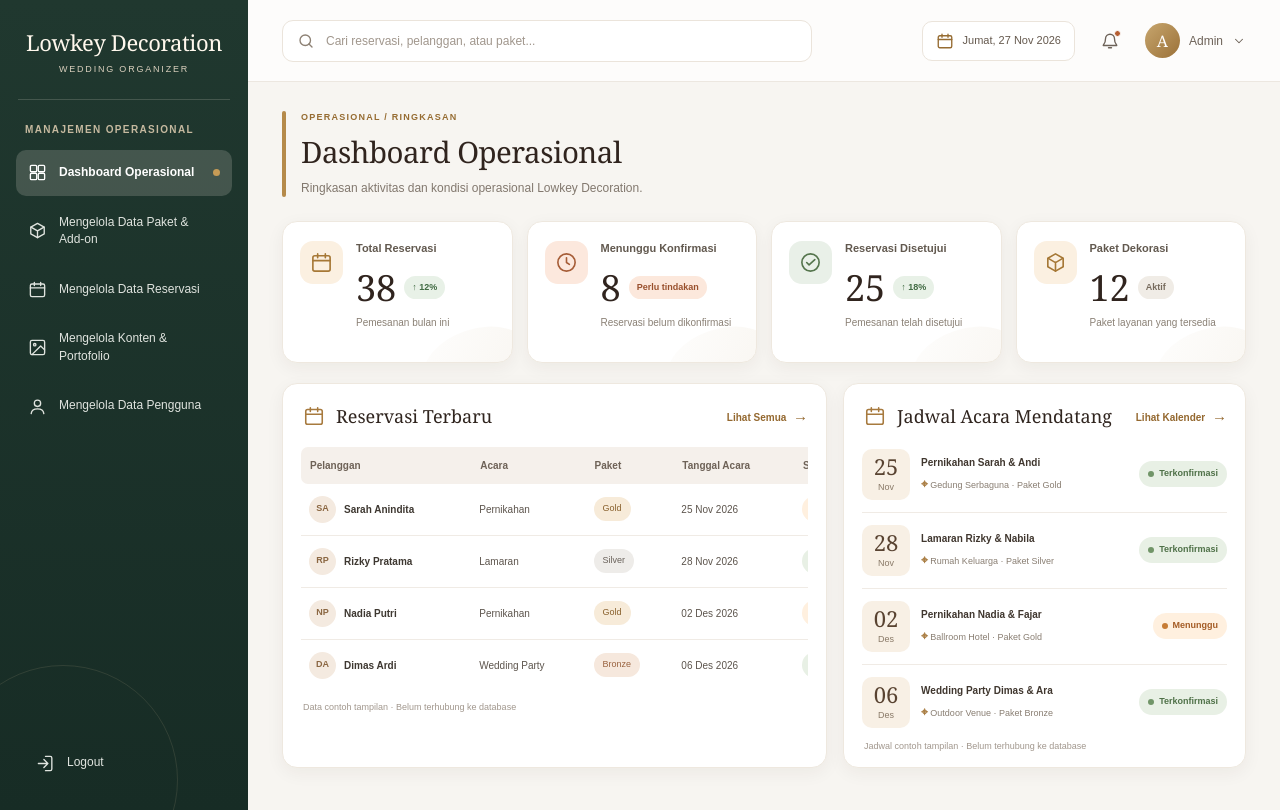
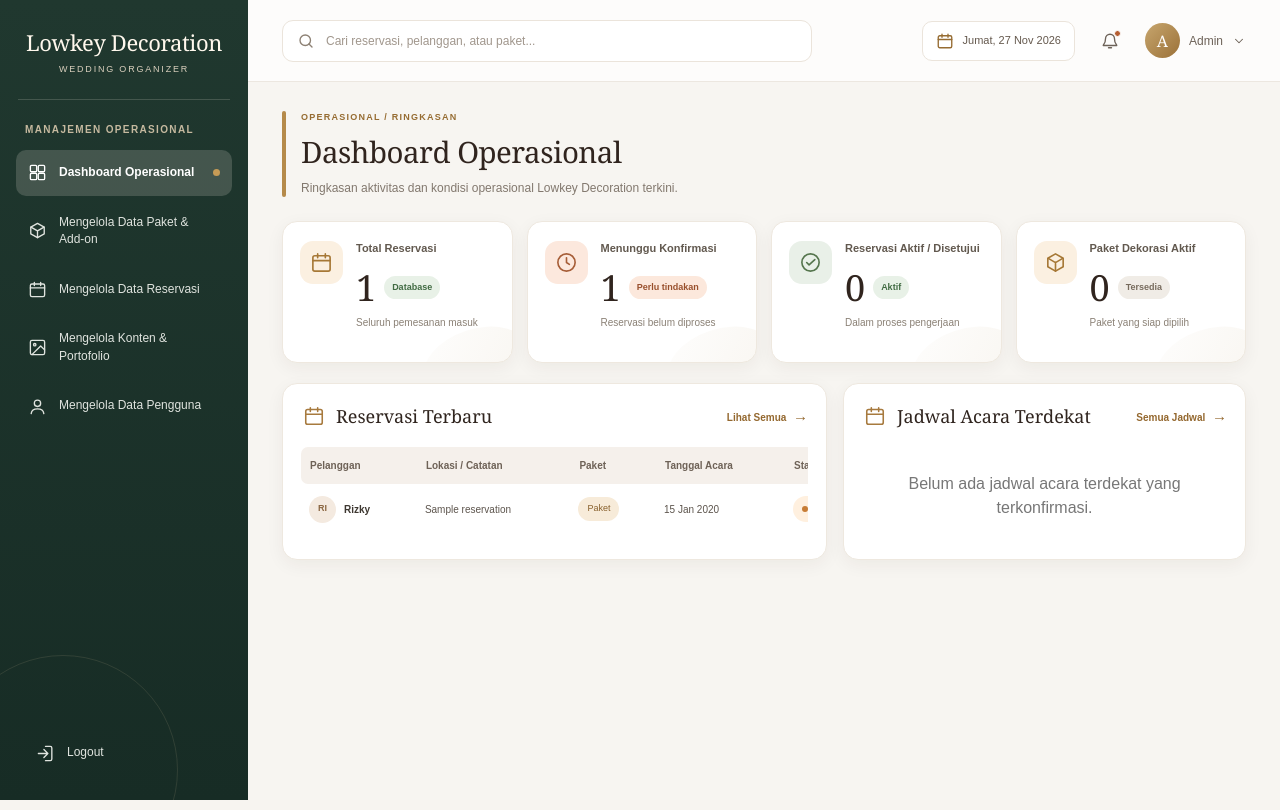
Before and after one commit to Arkan1111/LowkeyDecoratin, a Laravel app: page /admin/dashboard in a window 1280 px wide. Run offline with Laravel 12, Linux system fonts and the light colour scheme; a user stored in the database is signed in; data comes from the database, SQL or seed files in the repository; tables that the repository leaves empty hold one stand-in row (values such as "Sample post"); style sheets or scripts are compiled from the project's sources.

Commit message:
implementasi dashboard operasional

```diff
--- /dev/null
+++ b/app/Http/Controllers/Admin/AdminDashboardController.php
@@ -0,0 +1,46 @@
+<?php
+
+namespace App\Http\Controllers\Admin;
+
+use App\Http\Controllers\Controller;
+use App\Models\Package;
+use App\Models\Reservation;
+use Illuminate\Http\Request;
+
+class AdminDashboardController extends Controller
+{
+    /**
+     * Menampilkan ringkasan data operasional real-time di Dashboard Admin.
+     */
+    public function index()
+    {
+        // 1. Statistik Utama Dinamis
+        $totalReservations = Reservation::count();
+        $pendingReservations = Reservation::where('status', 'menunggu')->count();
+        $approvedReservations = Reservation::whereIn('status', ['diterima', 'dp_dibayar', 'lunas', 'pengerjaan', 'selesai'])->count();
+        $activePackages = Package::where('is_active', true)->where('type', 'package')->count();
+
+        // 2. Lima Reservasi Terbaru Masuk
+        $recentReservations = Reservation::with(['user', 'details.package'])
+            ->latest()
+            ->take(5)
+            ->get();
+
+        // 3. Lima Jadwal Acara Terdekat Mendatang
+        $upcomingEvents = Reservation::with(['user', 'details.package'])
+            ->where('event_date', '>=', now()->toDateString())
+            ->whereIn('status', ['diterima', 'dp_dibayar', 'lunas', 'pengerjaan'])
+            ->orderBy('event_date', 'asc')
+            ->take(5)
+            ->get();
+
+        return view('admin.dashboard', compact(
+            'totalReservations',
+            'pendingReservations',
+            'approvedReservations',
+            'activePackages',
+            'recentReservations',
+            'upcomingEvents'
+        ));
+    }
+}
--- a/resources/views/admin/dashboard.blade.php
+++ b/resources/views/admin/dashboard.blade.php
@@ -8,11 +8,11 @@
     <div>
         <p class="admin-eyebrow">OPERASIONAL / RINGKASAN</p>
         <h1>Dashboard Operasional</h1>
-        <p class="admin-page-subtitle">Ringkasan aktivitas dan kondisi operasional Lowkey Decoration.</p>
+        <p class="admin-page-subtitle">Ringkasan aktivitas dan kondisi operasional Lowkey Decoration terkini.</p>
     </div>
 </section>
 
-{{-- STATISTIK UTAMA --}}
+{{-- STATISTIK UTAMA DINAMIS --}}
 <section class="admin-stats-grid" aria-label="Ringkasan statistik">
     <article class="admin-stat-card">
         <div class="admin-stat-icon stat-icon-gold">
@@ -23,8 +23,11 @@
         </div>
         <div class="admin-stat-content">
             <span class="admin-stat-label">Total Reservasi</span>
-            <div class="admin-stat-value-row"><strong>38</strong><span class="admin-stat-trend trend-positive">↑ 12%</span></div>
-            <small>Pemesanan bulan ini</small>
+            <div class="admin-stat-value-row">
+                <strong>{{ $totalReservations }}</strong>
+                <span class="admin-stat-trend trend-positive">Database</span>
+            </div>
+            <small>Seluruh pemesanan masuk</small>
         </div>
         <span class="admin-stat-decoration"></span>
     </article>
@@ -38,8 +41,15 @@
         </div>
         <div class="admin-stat-content">
             <span class="admin-stat-label">Menunggu Konfirmasi</span>
-            <div class="admin-stat-value-row"><strong>8</strong><span class="admin-stat-trend trend-warning">Perlu tindakan</span></div>
-            <small>Reservasi belum dikonfirmasi</small>
+            <div class="admin-stat-value-row">
+                <strong>{{ $pendingReservations }}</strong>
+                @if($pendingReservations > 0)
+                    <span class="admin-stat-trend trend-warning">Perlu tindakan</span>
+                @else
+                    <span class="admin-stat-trend trend-neutral">Aman</span>
+                @endif
+            </div>
+            <small>Reservasi belum diproses</small>
         </div>
         <span class="admin-stat-decoration"></span>
     </article>
@@ -52,9 +62,12 @@
             </svg>
         </div>
         <div class="admin-stat-content">
-            <span class="admin-stat-label">Reservasi Disetujui</span>
-            <div class="admin-stat-value-row"><strong>25</strong><span class="admin-stat-trend trend-positive">↑ 18%</span></div>
-            <small>Pemesanan telah disetujui</small>
+            <span class="admin-stat-label">Reservasi Aktif / Disetujui</span>
+            <div class="admin-stat-value-row">
+                <strong>{{ $approvedReservations }}</strong>
+                <span class="admin-stat-trend trend-positive">Aktif</span>
+            </div>
+            <small>Dalam proses pengerjaan</small>
         </div>
         <span class="admin-stat-decoration"></span>
     </article>
@@ -67,9 +80,12 @@
             </svg>
         </div>
         <div class="admin-stat-content">
-            <span class="admin-stat-label">Paket Dekorasi</span>
-            <div class="admin-stat-value-row"><strong>12</strong><span class="admin-stat-trend trend-neutral">Aktif</span></div>
-            <small>Paket layanan yang tersedia</small>
+            <span class="admin-stat-label">Paket Dekorasi Aktif</span>
+            <div class="admin-stat-value-row">
+                <strong>{{ $activePackages }}</strong>
+                <span class="admin-stat-trend trend-neutral">Tersedia</span>
+            </div>
+            <small>Paket yang siap dipilih</small>
         </div>
         <span class="admin-stat-decoration"></span>
     </article>
@@ -77,6 +93,8 @@
 
 {{-- RESERVASI TERBARU DAN JADWAL MENDATANG --}}
 <section class="admin-dashboard-grid">
+
+    {{-- PANEL 1: RESERVASI TERBARU --}}
     <article class="admin-panel admin-reservations-panel">
         <div class="admin-panel-heading">
             <div class="admin-panel-title-wrap">
@@ -88,7 +106,7 @@
                 </span>
                 <h2>Reservasi Terbaru</h2>
             </div>
-            <a href="#" class="admin-panel-link" aria-disabled="true">Lihat Semua <span>→</span></a>
+            <a href="{{ route('admin.reservations') }}" class="admin-panel-link">Lihat Semua <span>→</span></a>
         </div>
 
         <div class="admin-table-wrap">
@@ -96,47 +114,57 @@
                 <thead>
                     <tr>
                         <th>Pelanggan</th>
-                        <th>Acara</th>
+                        <th>Lokasi / Catatan</th>
                         <th>Paket</th>
                         <th>Tanggal Acara</th>
                         <th>Status</th>
                     </tr>
                 </thead>
                 <tbody>
+                    @forelse ($recentReservations as $res)
+                    @php
+                        $firstDetail = $res->details->first();
+                        $packageName = $firstDetail->package->name ?? 'Paket';
+                        $initials = strtoupper(substr($res->user->name ?? 'PL', 0, 2));
+
+                        $statusClass = 'status-pending';
+                        if (in_array($res->status, ['diterima', 'dp_dibayar', 'lunas', 'selesai'])) {
+                            $statusClass = 'status-approved';
+                        } elseif ($res->status === 'dibatalkan') {
+                            $statusClass = 'status-rejected';
+                        }
+                    @endphp
                     <tr>
-                        <td><span class="admin-customer-cell"><span class="admin-customer-avatar">SA</span>Sarah Anindita</span></td>
-                        <td>Pernikahan</td>
-                        <td><span class="admin-package-pill package-gold">Gold</span></td>
-                        <td>25 Nov 2026</td>
-                        <td><span class="admin-status status-pending"><i></i>Menunggu</span></td>
+                        <td>
+                            <span class="admin-customer-cell">
+                                <span class="admin-customer-avatar">{{ $initials }}</span>
+                                {{ $res->user->name ?? 'Pelanggan' }}
+                            </span>
+                        </td>
+                        <td>{{ $res->venue_name ?? Str::limit($res->venue_address, 25) }}</td>
+                        <td>
+                            <span class="admin-package-pill package-gold">{{ $packageName }}</span>
+                        </td>
+                        <td>{{ $res->event_date->translatedFormat('d M Y') }}</td>
+                        <td>
+                            <span class="admin-status {{ $statusClass }}">
+                                <i></i>{{ ucfirst(str_replace('_', ' ', $res->status)) }}
+                            </span>
+                        </td>
                     </tr>
+                    @empty
                     <tr>
-                        <td><span class="admin-customer-cell"><span class="admin-customer-avatar">RP</span>Rizky Pratama</span></td>
-                        <td>Lamaran</td>
-                        <td><span class="admin-package-pill package-silver">Silver</span></td>
-                        <td>28 Nov 2026</td>
-                        <td><span class="admin-status status-approved"><i></i>Disetujui</span></td>
+                        <td colspan="5" style="text-align: center; padding: 25px; color: #777;">
+                            Belum ada aktivitas reservasi terbaru.
+                        </td>
                     </tr>
-                    <tr>
-                        <td><span class="admin-customer-cell"><span class="admin-customer-avatar">NP</span>Nadia Putri</span></td>
-                        <td>Pernikahan</td>
-                        <td><span class="admin-package-pill package-gold">Gold</span></td>
-                        <td>02 Des 2026</td>
-                        <td><span class="admin-status status-pending"><i></i>Menunggu</span></td>
-                    </tr>
-                    <tr>
-                        <td><span class="admin-customer-cell"><span class="admin-customer-avatar">DA</span>Dimas Ardi</span></td>
-                        <td>Wedding Party</td>
-                        <td><span class="admin-package-pill package-bronze">Bronze</span></td>
-                        <td>06 Des 2026</td>
-                        <td><span class="admin-status status-approved"><i></i>Disetujui</span></td>
-                    </tr>
+                    @endforelse
                 </tbody>
             </table>
         </div>
-        <p class="admin-demo-note">Data contoh tampilan · Belum terhubung ke database</p>
     </article>
 
+    {{-- PANEL 2: JADWAL ACARA MENDATANG --}}
     <article class="admin-panel admin-schedule-panel">
         <div class="admin-panel-heading">
             <div class="admin-panel-title-wrap">
@@ -146,49 +174,34 @@
                         <path d="M16 3v4M8 3v4M3 10h18" />
                     </svg>
                 </span>
-                <h2>Jadwal Acara Mendatang</h2>
+                <h2>Jadwal Acara Terdekat</h2>
             </div>
-            <a href="#" class="admin-panel-link" aria-disabled="true">Lihat Kalender <span>→</span></a>
+            <a href="{{ route('admin.reservations') }}" class="admin-panel-link">Semua Jadwal <span>→</span></a>
         </div>
 
         <div class="admin-event-list">
+            @forelse ($upcomingEvents as $evt)
+            @php
+                $pkg = $evt->details->first()->package->name ?? 'Dekorasi';
+            @endphp
             <div class="admin-event-item">
-                <div class="admin-event-date"><strong>25</strong><span>Nov</span></div>
+                <div class="admin-event-date">
+                    <strong>{{ $evt->event_date->format('d') }}</strong>
+                    <span>{{ $evt->event_date->translatedFormat('M') }}</span>
+                </div>
                 <div class="admin-event-info">
-                    <strong>Pernikahan Sarah &amp; Andi</strong>
-                    <span><b>⌖</b> Gedung Serbaguna · Paket Gold</span>
+                    <strong>Acara {{ $evt->user->name ?? 'Klien' }}</strong>
+                    <span><b>⌖</b> {{ $evt->venue_name ?? 'Lokasi Klien' }} · {{ $pkg }}</span>
                 </div>
-                <span class="admin-status status-approved"><i></i>Terkonfirmasi</span>
+                <span class="admin-status status-approved"><i></i>{{ ucfirst($evt->status) }}</span>
             </div>
+            @empty
+            <div style="padding: 25px; text-align: center; color: #777;">
+                Belum ada jadwal acara terdekat yang terkonfirmasi.
+            </div>
+            @endforelse
+        </div>
+    </article>
 
-            <div class="admin-event-item">
-                <div class="admin-event-date"><strong>28</strong><span>Nov</span></div>
-                <div class="admin-event-info">
-                    <strong>Lamaran Rizky &amp; Nabila</strong>
-                    <span><b>⌖</b> Rumah Keluarga · Paket Silver</span>
-                </div>
-                <span class="admin-status status-approved"><i></i>Terkonfirmasi</span>
-            </div>
-
-            <div class="admin-event-item">
-                <div class="admin-event-date"><strong>02</strong><span>Des</span></div>
-                <div class="admin-event-info">
-                    <strong>Pernikahan Nadia &amp; Fajar</strong>
-                    <span><b>⌖</b> Ballroom Hotel · Paket Gold</span>
-                </div>
-                <span class="admin-status status-pending"><i></i>Menunggu</span>
-            </div>
-
-            <div class="admin-event-item">
-                <div class="admin-event-date"><strong>06</strong><span>Des</span></div>
-                <div class="admin-event-info">
-                    <strong>Wedding Party Dimas &amp; Ara</strong>
-                    <span><b>⌖</b> Outdoor Venue · Paket Bronze</span>
-                </div>
-                <span class="admin-status status-approved"><i></i>Terkonfirmasi</span>
-            </div>
-        </div>
-        <p class="admin-demo-note">Jadwal contoh tampilan · Belum terhubung ke database</p>
-    </article>
 </section>
 @endsection
--- a/routes/web.php
+++ b/routes/web.php
@@ -107,9 +107,8 @@ Route::middleware(['auth', 'role:admin'])
     ->name('admin.')
     ->group(function () {
 
-        Route::get('/dashboard', function () {
-            return view('admin.dashboard');
-        })->name('dashboard');
+        Route::get('/dashboard', [\App\Http\Controllers\Admin\AdminDashboardController::class, 'index'])
+            ->name('dashboard');
 
         Route::get('/paket', [\App\Http\Controllers\Admin\PackageController::class, 'index'])
             ->name('packages');
```
